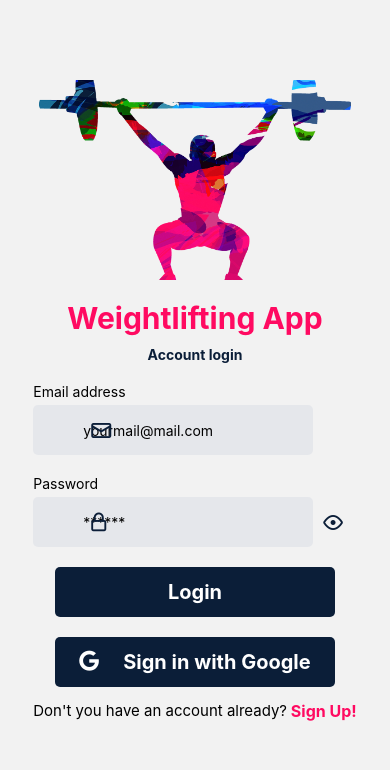
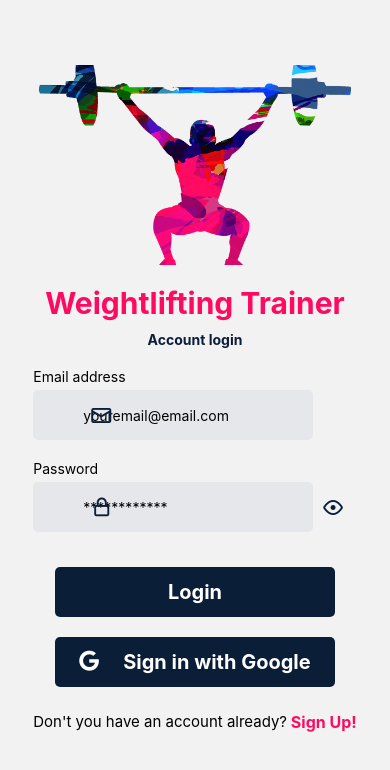
Before and after one commit to Camilapinz18/Login_App_RN, a React Native app: screen /Login in a window 390 px wide. Shown: the top 770 px of the page. Built offline with nearby package versions, Linux system fonts and the light colour scheme.

Commit message:
Issue #2
Center the password icon

```diff
--- a/app.json
+++ b/app.json
@@ -9,7 +9,7 @@
     "splash": {
       "image": "./assets/splash.png",
       "resizeMode": "contain",
-      "backgroundColor": "#ffffff"
+      "backgroundColor": "#0B1E38"
     },
     "updates": {
       "fallbackToCacheTimeout": 0
@@ -23,7 +23,7 @@
     "android": {
       "adaptiveIcon": {
         "foregroundImage": "./assets/adaptive-icon.png",
-        "backgroundColor": "#FFFFFF"
+        "backgroundColor": "#0B1E38"
       }
     },
     "web": {
--- a/components/InputComponent/InputComponent.js
+++ b/components/InputComponent/InputComponent.js
@@ -61,7 +61,7 @@ export const InputComponent = ({
               name={icon}
               size={20}
               color='#0B1E38'
-              style={graphics.icon}
+              style={graphics.icon2}
             />
             <TouchableOpacity
               style={graphics.touchable}
--- a/components/InputComponent/inputStyles.js
+++ b/components/InputComponent/inputStyles.js
@@ -13,6 +13,10 @@ export const containers = StyleSheet.create({
     width: 280,
     paddingLeft: 40,
     paddingRight: 10
+    //backgroundColor:'red'
+  },
+  iconContainer: {
+    position: 'absolute'
   }
 })
 
@@ -23,7 +27,7 @@ export const controls = StyleSheet.create({
     height: 50,
     borderRadius: 5,
     paddingLeft: 10,
-    color:'black'
+    color: 'black'
   }
 })
 
@@ -36,17 +40,20 @@ export const texts = StyleSheet.create({
 export const graphics = StyleSheet.create({
   icon: {
     position: 'absolute',
-    marginLeft: 18,
-
+    marginLeft: 18
+  },
+  icon2: {
+    position: 'absolute',
+    marginLeft: 21
   },
 
   touchable: {
     position: 'absolute',
     width: 20,
-    height: "100%",
+    height: '100%',
     marginLeft: 250,
-   // backgroundColor:'red',
-    display:'flex',
-    justifyContent:'center'
+    // backgroundColor:'red',
+    display: 'flex',
+    justifyContent: 'center'
   }
 })
--- a/components/MessageBox/MessageBoxStyles.js
+++ b/components/MessageBox/MessageBoxStyles.js
@@ -6,7 +6,8 @@ export const containers = StyleSheet.create({
     marginTop:15,
     borderRadius:5,
     height:50,
-    justifyContent:'center'
+    justifyContent:'center',
+    position:'absolute'
   }
 })
 
--- a/screens/Login/Login.js
+++ b/screens/Login/Login.js
@@ -48,8 +48,15 @@ const Login = () => {
         if (response.data.status === 'OK') {
           navigation.navigate('Welcome')
         } else if (response.data.status === 'FAILED') {
+
+          if(response.data.message==='AILED TO Signed IN'){
+            setMessage(response.data.message)
             setShowMessageBox(true)
-          console.log('ESTOY EN FAILED')
+            console.log("clave incorrect")
+            alert("Wrong password. Try again")
+          }
+          //setShowMessageBox(true)
+          //console.log('ESTOY EN FAILED')
           setTimeout(() => {
             setShowMessageBox(false)
           }, 3000)
@@ -67,7 +74,8 @@ const Login = () => {
           resizeMode='cover'
           style={graphics.logo}
         />
-        <Text style={texts.title}>Weightlifting App</Text>
+        <Text style={texts.title}>Weightlifting Trainer</Text>
+
         <Text style={texts.subtitle}>Account login</Text>
 
         <View>
@@ -85,7 +93,7 @@ const Login = () => {
                 <InputComponent
                   label='Email address'
                   icon='mail'
-                  placeholder='yourmail@mail.com'
+                  placeholder='youremail@email.com'
                   type='text'
                   handleChange={handleChange('email')}
                   handleBlur={handleBlur('email')}
@@ -96,7 +104,7 @@ const Login = () => {
                   label='Password'
                   icon='lock'
                   eye='eye'
-                  placeholder='******'
+                  placeholder='************'
                   type='password'
                   handleChange={handleChange('password')}
                   handleBlur={handleBlur('password')}
@@ -107,29 +115,22 @@ const Login = () => {
                 ) : (
                   ''
                 )}
-
+                <View style={containers.buttonsContainer}>
                   <CustomButton
                     label='Login'
                     icon={false}
                     handleSubmit={handleSubmit}
                   />
+                  {/* <Text style={texts.orText}>or</Text> */}
                   <CustomButton
                     label='Sign in with Google'
                     icon={true}
                     handleSubmit={handleSubmit}
                   />
                 </View>
+              </View>
             )}
           </Formik>
-          {/* <CustomButton
-            label='Login'
-            icon={false}
-            //navigation={() => navigation.navigate('Welcome')}
-            handleLogin={handleLogin}
-          />
-          <View>
-            <CustomButton label='Sign in with Google' icon={true} />
-          </View> */}
 
           <View style={containers.textContainer}>
             <Text style={texts.accountText}>
--- a/screens/Login/loginStyles.js
+++ b/screens/Login/loginStyles.js
@@ -27,6 +27,11 @@ export const texts = StyleSheet.create({
     fontSize: 16,
     color: '#FF0A61',
     fontWeight: 'bold'
+  },
+  orText:{
+    paddingTop:20,
+    //backgroundColor:'red'
+    position:'absolute'
   }
 })
 
@@ -37,7 +42,28 @@ export const containers = StyleSheet.create({
     height: '100%',
     display: 'flex',
     alignItems: 'center',
-    marginTop: 20
+    marginTop: 5
+  },
+  textContainer: {
+    display: 'flex',
+    flexDirection: 'row',
+    //backgroundColor: 'red',
+    justifyContent: 'center',
+    //alignContent:'center',
+    marginTop: 25
+  },
+  buttonsContainer: {
+    marginTop:15,
+    justifyContent:'center',
+    alignItems:'center'
+  }
+})
+
+export const controlls = StyleSheet.create({
+  button: {
+    backgroundColor: 'red',
+    width: '100%',
+    height: '100%'
   },
   textContainer: {
     display: 'flex',
@@ -48,21 +74,3 @@ export const containers = StyleSheet.create({
     marginTop: 14
   }
 })
-
-
-export const controlls = StyleSheet.create({
-  button: {
-    backgroundColor: 'red',
-    width: '100%',
-    height: '100%',
-
-  },
-  textContainer: {
-    display: 'flex',
-    flexDirection: 'row',
-    //backgroundColor: 'red',
-    justifyContent: 'center',
-    //alignContent:'center',
-    marginTop: 14
-  }
-})
```
Also changed, not shown: assets/splash.png. Lines whose indentation alone changed are shown as unchanged.
